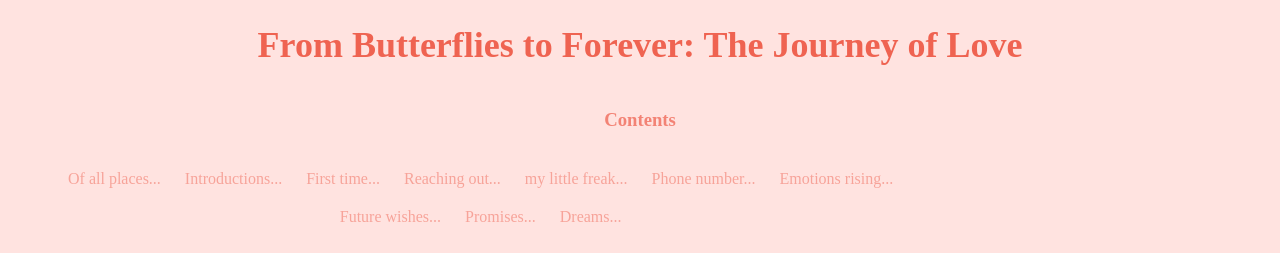
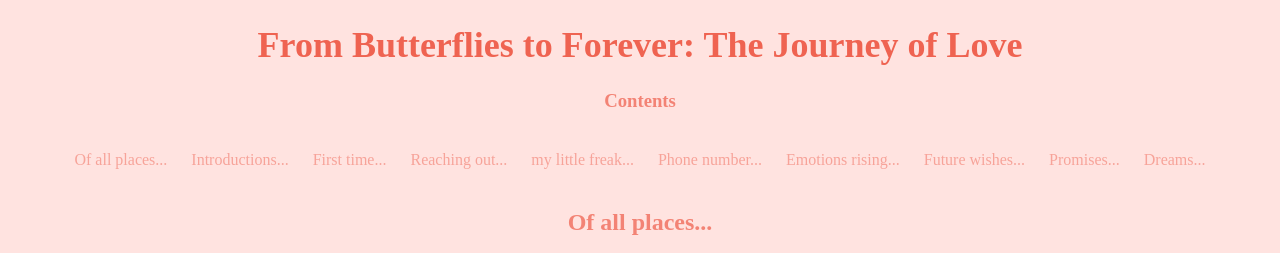
Before and after one commit to jklingaman/jklingaman.github.io, a plain HTML site: page index.html in a window 1280 px wide. Shown: the top 253 px of the page. Drawn offline with Linux system fonts and the light colour scheme.

Commit message:
Alignment fix
fixed alignment should be working properly now.

```diff
--- a/index.html
+++ b/index.html
@@ -6,15 +6,15 @@
         <style>
           body {
                 background: #FFE3E0;
+                text-align: center;
             }
           a {
                 text-decoration: none;
                 color: #F7A399;
-                transition: 0.5s;
             }
           a:hover {
                 color: black;
-                transition: 0.5s;
+                transition: 0.3s;
             }
           h1 {
                 color: #EF6351;
@@ -33,6 +33,12 @@
                 color: #FBC3BC;
                 text-align: center;
             }
+          ol {
+                list-style-type: none;
+                padding: 0;
+                margin: 0 auto;
+                display: block;
+            }
           ol, li {
                 display: inline-block;
                 text-align: center;
@@ -50,16 +56,12 @@
           p {
                 text-align: center;
             }
-            div {
-                color: #FFE3E0;
-                align-content: center;
-            }
         </style>
     </head>
     <body>
 
         <h1> From Butterflies to Forever: The Journey of Love </h1>
-  <div>
+
         <h3>Contents</h3>
 
         <ol>
@@ -70,13 +72,10 @@
             <li><a href = "#5"> my little freak...</a></li>
             <li><a href = "#6"> Phone number... </a></li>
             <li><a href = "#7"> Emotions rising... </a></li>
-            <br>
             <li><a href = "#8"> Future wishes... </a></li>
             <li><a href = "#9"> Promises... </a></li>
             <li><a href = "#10"> Dreams... </a></li>
         </ol>
-
-  </div>
 
         <h2 id = "1">Of all places...</h2>
 
```
Lines whose indentation alone changed are shown as unchanged.
